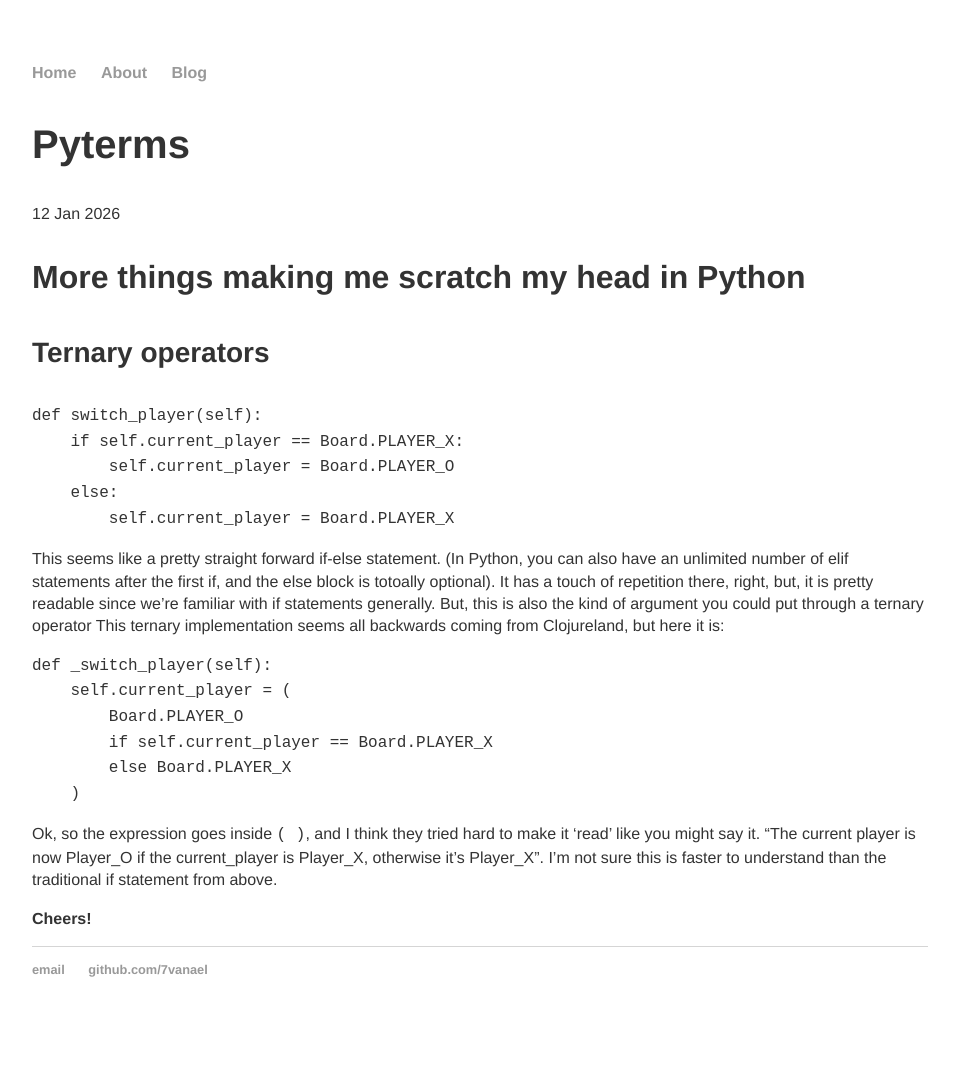
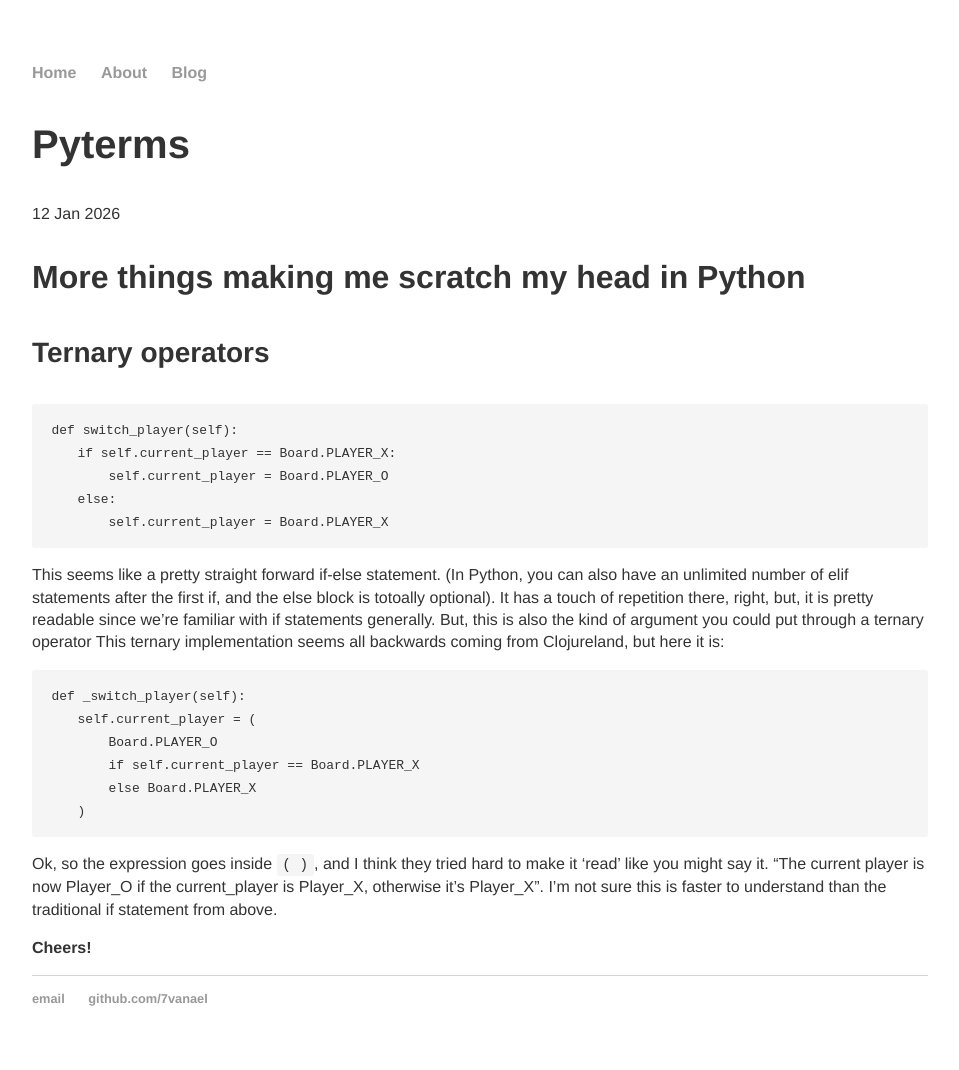
Before and after one commit to 7vanael/7vanael.github.io, a Jekyll site: the page built from _posts/2026-01-12-pyterms.md, in a window 1280 px wide. Shown: the whole page, without its empty margins (160-1119 px from the left). Built offline with Jekyll 4.4.1, drawn with Linux system fonts in a browser that asks for light colours; before the commit the page ends 1040 px from its top, so only the background shows below that.

Commit message:
style code

```diff
--- a/css/main.css
+++ b/css/main.css
@@ -34,6 +34,19 @@ p {
     line-height: 1.4em;
     color: #333;
 }
+
+pre, code {
+    font-family: 'Courier New', monospace;
+    font-size: 0.9em;
+    background: #f5f5f5;
+    padding: 0.2em 0.4em;
+    border-radius: 3px;
+}
+pre {
+    padding: 1em;
+    overflow-x: auto;
+}
+
 footer {
     border-top: 1px solid #d5d5d5;
     font-size: .8em;
```
